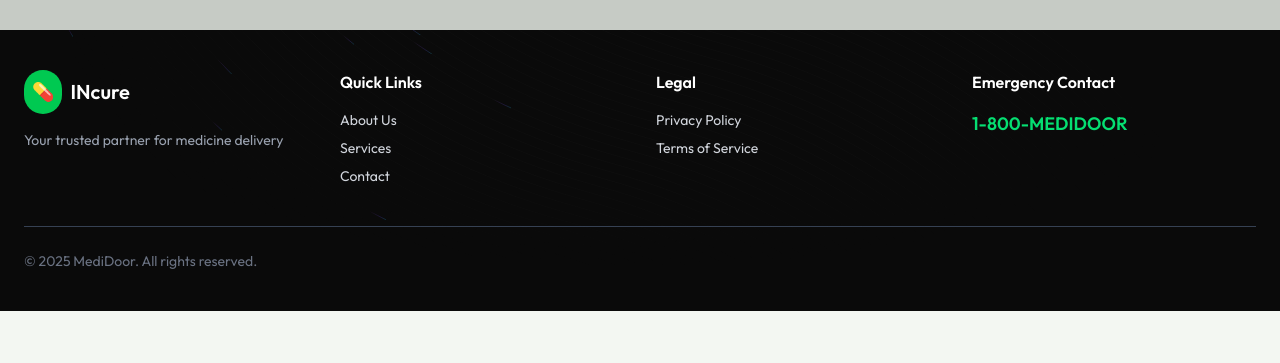
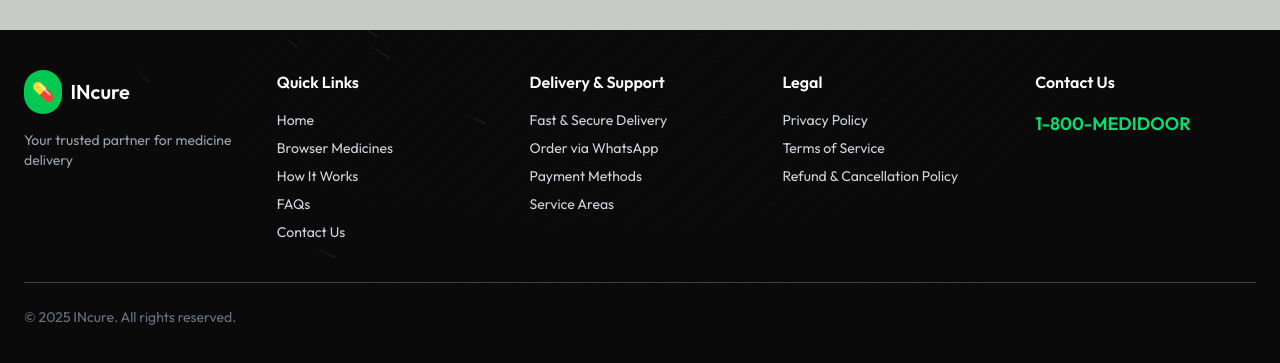
Before and after one commit to shoryadixit/incure, a Next.js app in the folder frontend/: page / in a window 1280 px wide. Shown: the part 4204-4567 px from the top of the page. Before the commit the page ends 4515 px from the top, so only its background shows below. Built offline with nearby package versions, Linux system fonts and the light colour scheme.

Commit message:
Refactor Footer component layout and update link texts for clarity; add new sections for Delivery & Support

```diff
--- a/frontend/src/components/footer.jsx
+++ b/frontend/src/components/footer.jsx
@@ -4,7 +4,7 @@ import { BackgroundBeams } from "./ui/background-beams";
 export default function Footer() {
   return (
     <footer className="relative antialiased text-gray-300 py-10 px-6 bg-neutral-950">
-      <div className="max-w-7xl mx-auto grid grid-cols-1 sm:grid-cols-2 md:grid-cols-4 gap-8">
+      <div className="max-w-7xl mx-auto grid grid-cols-1 sm:grid-cols-3 md:grid-cols-5 gap-8">
         <div>
           <div className="flex items-center space-x-2">
             <div className="bg-green-500 p-2 rounded-full">
@@ -22,17 +22,53 @@ export default function Footer() {
           <ul className="space-y-2 text-sm">
             <li>
               <Link href="#" className="hover:text-white">
-                About Us
+                Home
               </Link>
             </li>
             <li>
               <Link href="#" className="hover:text-white">
-                Services
+                Browser Medicines
               </Link>
             </li>
             <li>
               <Link href="#" className="hover:text-white">
-                Contact
+                How It Works
+              </Link>
+            </li>
+            <li>
+              <Link href="#" className="hover:text-white">
+                FAQs
+              </Link>
+            </li>
+            <li>
+              <Link href="#" className="hover:text-white">
+                Contact Us
+              </Link>
+            </li>
+          </ul>
+        </div>
+
+        <div>
+          <h4 className="text-white font-semibold mb-4">Delivery & Support</h4>
+          <ul className="space-y-2 text-sm">
+            <li>
+              <Link href="#" className="hover:text-white">
+                Fast & Secure Delivery
+              </Link>
+            </li>
+            <li>
+              <Link href="#" className="hover:text-white">
+                Order via WhatsApp
+              </Link>
+            </li>
+            <li>
+              <Link href="#" className="hover:text-white">
+                Payment Methods
+              </Link>
+            </li>
+            <li>
+              <Link href="#" className="hover:text-white">
+                Service Areas
               </Link>
             </li>
           </ul>
@@ -51,11 +87,16 @@ export default function Footer() {
                 Terms of Service
               </Link>
             </li>
+            <li>
+              <Link href="#" className="hover:text-white">
+                Refund & Cancellation Policy
+              </Link>
+            </li>
           </ul>
         </div>
 
         <div>
-          <h4 className="text-white font-semibold mb-4">Emergency Contact</h4>
+          <h4 className="text-white font-semibold mb-4">Contact Us</h4>
           <p className="text-green-400 font-semibold text-lg mb-4">
             1-800-MEDIDOOR
           </p>
@@ -74,7 +115,7 @@ export default function Footer() {
       </div>
 
       <div className="mt-10 border-t border-gray-700 pt-6 flex justify-between items-center text-sm text-gray-500">
-        <p>© 2025 MediDoor. All rights reserved.</p>
+        <p>© 2025 INcure. All rights reserved.</p>
 
         <Link
           href="https://wa.me/1234567890"
```
